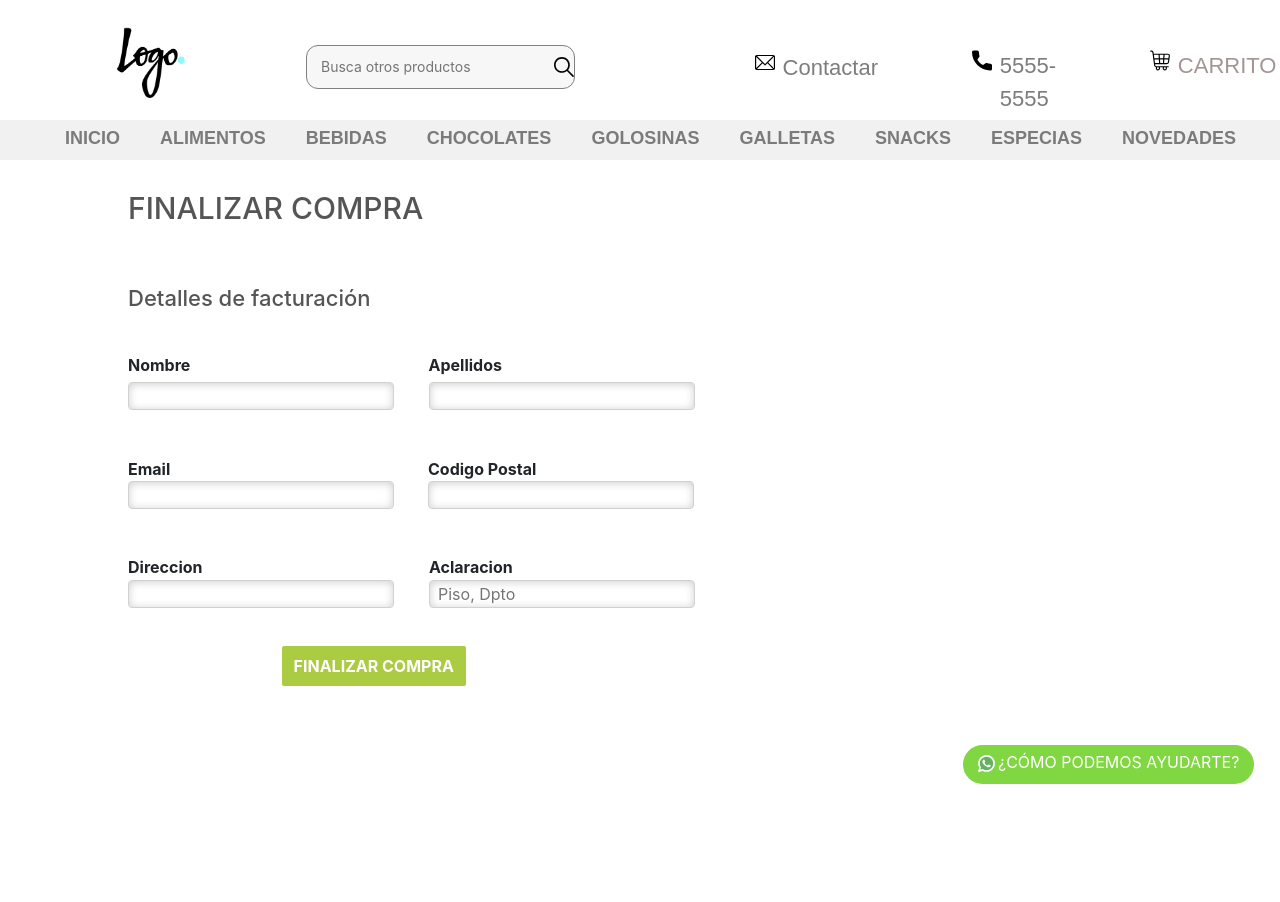
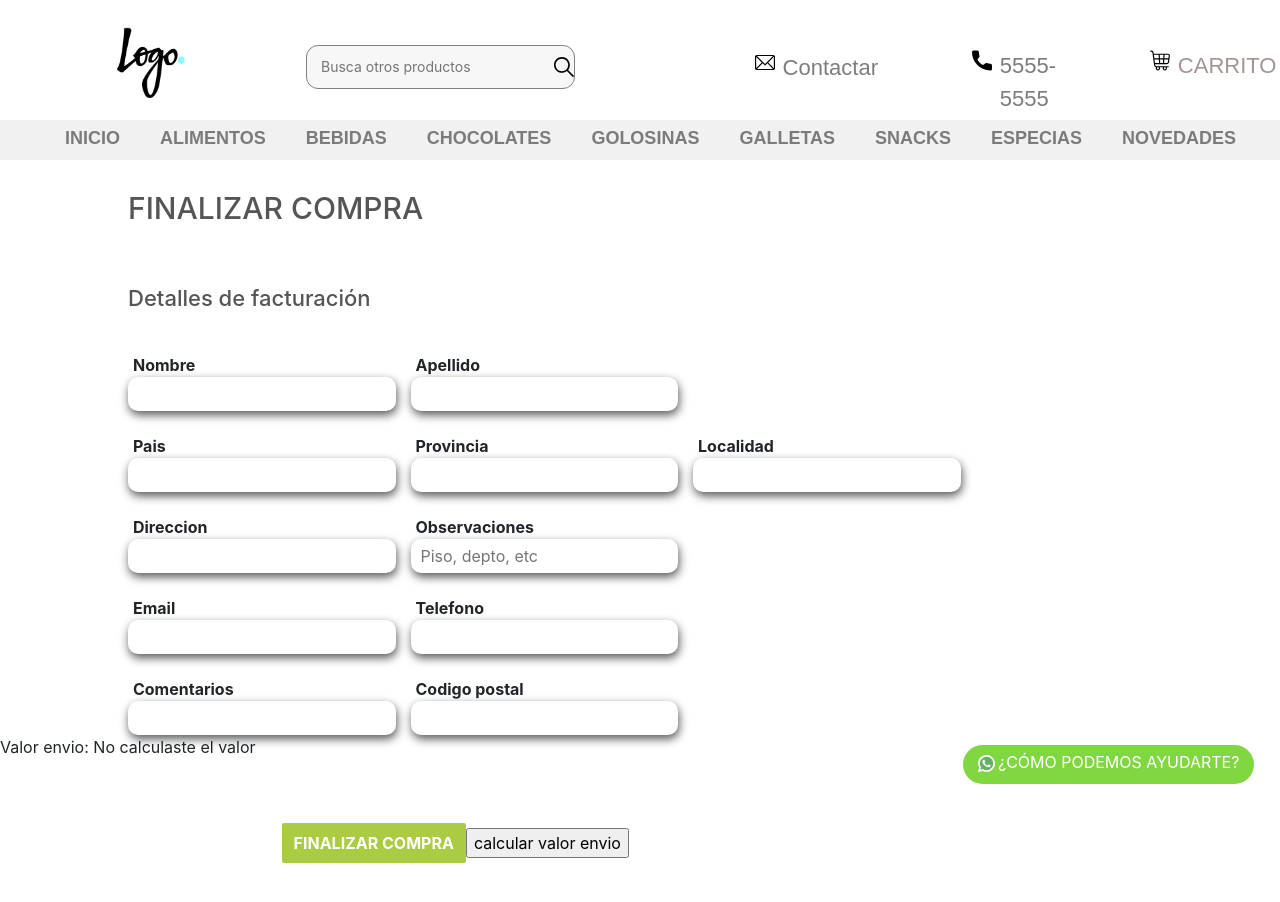
Before and after one commit to GonzaloGuasch/homestore-market, a React (Create React App) app: page /Factura in a window 1280 px wide. Shown: the top 902 px of the page. Before the commit the page ends 800 px from the top, so only its background shows below. Built offline with nearby package versions, Linux system fonts and the light colour scheme.

Commit message:
calcular envio WIP

```diff
--- a/src/components/Factura.js
+++ b/src/components/Factura.js
@@ -3,11 +3,119 @@ import Header from '../components/Header'
 import NavBar from '../components/BarraBusqueda'
 import '../css/FinalizarCompra.css'
 import Boton from '../components/WppButton'
+import axios from 'axios'
 
 export default class Factura extends React.Component{
     constructor(props) {
         super(props);
-
+        this.state = {
+            nombre: '',
+            Apellido: '',
+            pais: '',
+            provincia: '',
+            localidad: '',
+            direccion: '',
+            observaciones: '',
+            email: '',
+            telefono: '',
+            comentarios: '',
+            codigoPostal: '',
+            showError: false,
+            errorMessage: 'tusa',
+            valorEnvio: 'No calculaste el valor '
+        }
+        this.updateNombre = this.updateNombre.bind(this)
+        this.updateApellido = this.updateApellido.bind(this)
+        this.updatePais = this.updatePais.bind(this)
+        this.updateProvincia = this.updateProvincia.bind(this)
+        this.updateLocalidad = this.updateLocalidad.bind(this)
+        this.updateDireccion = this.updateDireccion.bind(this)
+        this.updateObservaciones = this.updateObservaciones.bind(this)
+        this.updateEmail = this.updateEmail.bind(this)
+        this.updateTel = this.updateTel.bind(this)
+        this.updateComentario = this.updateComentario.bind(this)
+        this.calcularValor = this.calcularValor.bind(this)
+        this.updateCodigoPostal = this.updateCodigoPostal.bind(this)
+    }
+    calcularValor2(){
+        axios.defaults.withCredentials = true
+        axios('https://api.andreani.com/v1/tarifas?cpDestino=' + this.state.codigoPostal + '&contrato=300006611&sucursalOrigen=AR-B&bultos[0][valorDeclarado]=1200&bultos[0][volumen]=200&bultos[0][kilos]=1.3', {
+            method: 'GET',
+            headers: {
+              'Access-Control-Allow-Origin': '*',
+              'Access-Control-Allow-Headers': 'Origin, X-Requested-With, Content-Type, Accept'
+            }
+          }).then(response => { console.log(response)
+          })
+    }
+    calcularValor(){
+        axios({
+            method: 'post',
+            url: 'https://www6.oca.com.ar/PlataformaEnvios/Home/ObtenerPrecioEnvio',
+            headers: {},
+            data: {
+                    "peso": "1",
+                    "volumen":"0.001",
+                    "cpOrigen":"1878",
+                    "cpDestino":"1878",
+                    "idOperativa":"302969"
+                    }
+        }).then(res => console.log(res))
+    }
+    updateCodigoPostal(e){
+        this.setState({
+            codigoPostal: e.target.value
+        })
+    }
+    updateComentario(e){
+        this.setState({
+            comentarios: e.target.value
+        })
+    }
+    updateTel(e){
+        this.setState({
+            telefono: e.target.value
+        })
+    }
+    updateEmail(e) {
+        this.setState({
+            email: e.target.value
+        })
+    }
+    updateObservaciones(e){
+        this.setState({
+            observaciones: e.target.value
+        })
+    }
+    updateDireccion(e){
+        this.setState({
+            direccion: e.target.value
+        })
+    }
+    updateLocalidad(e){
+        this.setState({
+            localidad: e.target.value
+        })
+    }
+    updateProvincia(e){
+        this.setState({
+            provincia: e.target.value
+        })
+    }
+    updatePais(e){
+        this.setState({
+            pais: e.target.value
+        })
+    }
+    updateApellido(e){
+        this.setState({
+            apellido: e.target.value
+        })
+    }
+    updateNombre(e){
+        this.setState({
+            nombre: e.target.value
+        })
     }
 
     render() {
@@ -21,42 +129,99 @@ export default class Factura extends React.Component{
                 <div className="detalles-compra">
                     Detalles de facturación
                 </div>
-                 <div className="nombre-apellido-container">
-                    <div className="box-title">
-                        <div className="nombre-apellido">Nombre </div>
-                        <div><input type="text" className="input"/></div>
+                    <div className="datos-container">
+                        <div className="fila-container">
+                            <div className="fila-uno-container">
+                            <div className="texto-factura-info">Nombre</div>
+                            <div><input type="text" className="box-shadow"
+                                        onChange={this.updateNombre}
+                                        value={this.state.nombre}>
+                                        </input></div>
                             </div>
                             <div>
-                        <div className="nombre-apellido">Apellidos </div>
-                        <div><input type="text" className="input"/></div>
+                                <div className="texto-factura-info">Apellido</div>
+                                <div><input type="text" className="box-shadow"
+                                            onChange={this.updateApellido}
+                                            value={this.state.apellido}>
+                                            </input></div>
                             </div>
                         </div>
-                <div className="nombre-apellido-container">
-                    <div className="box-tittle"></div>
+                        <div className="fila-container" id="segunda-fila">
+                            <div className="fila-uno-container">
+                                <div className="texto-factura-info">Pais</div>
+                                <div><input type="text" className="box-shadow"
+                                            onChange={this.updatePais}
+                                            value={this.state.pais}>
+                                    </input></div>
+                            </div>
+                            <div className="fila-uno-container">
+                                <div className="texto-factura-info">Provincia</div>
+                                <div><input type="text" className="box-shadow"
+                                            onChange={this.updateProvincia}
+                                            value={this.state.provincia}>
+                                    </input></div>
+                            </div>
+                            <div>
+                                <div className="texto-factura-info">Localidad</div>
+                                <div><input type="text" className="box-shadow"
+                                            onChange={this.updateLocalidad}
+                                            value={this.state.localidad}>
+                                                </input></div>
+                            </div>
 
                         </div>
-                    <div className="box-email">
+                        <div className="fila-container" id="segunda-fila">
+                            <div className="fila-uno-container">
+                                <div className="texto-factura-info">Direccion</div>
+                                <div><input type="text" className="box-shadow"
+                                            onChange={this.updateDireccion}
+                                            value={this.state.direccion}
+                                            ></input></div>
+                            </div>
                             <div>
-                            <div className="email">Email </div>
-                            <div><input type="text" className="input"/></div>
-                        </div>
-                        <div className="inputs">
-                            <div className="email">Codigo Postal</div>
-                            <div><input type="text" className="input"/></div>
+                                <div className="texto-factura-info">Observaciones</div>
+                                <div><input type="text" placeholder="Piso, depto, etc" className="box-shadow"
+                                            onChange={this.updateObservaciones}
+                                            value={this.state.observaciones}
+                                            ></input></div>
                             </div>
                         </div>
-                    <div className="box-email">
-                            <div className="direccion">
-                                <div className="email">Direccion </div>
-                                <div><input type="text" className="input"/></div>
+                        <div className="fila-container" id="segunda-fila">
+                            <div className="fila-uno-container">
+                                <div className="texto-factura-info">Email</div>
+                                <div><input type="text" className="box-shadow"
+                                            onChange={this.updateEmail}
+                                            value={this.state.email}>
+                                            </input></div>
                             </div>
-                            <div className="aclaracion">
-                            <div className="email">Aclaracion</div>
-                            <div><input type="text" className="input" placeholder="Piso, Dpto"/></div>
+                            <div>
+                                <div className="texto-factura-info">Telefono</div>
+                                <div><input type="text" className="box-shadow"
+                                            onChange={this.updateTel}
+                                            value={this.state.telefono}>
+                                            </input></div>
                             </div>
                         </div>
-
+                        <div className="fila-container" id="segunda-fila">
+                            <div className="fila-uno-container">
+                                <div className="texto-factura-info">Comentarios</div>
+                                <div><input type="text" className="box-shadow"
+                                            onChange={this.updateComentario}
+                                            value={this.state.comentarios}>
+                                                </input></div>
+                            </div>
+                            <div>
+                                <div className="texto-factura-info">Codigo postal</div>
+                                <div><input type="text" className="box-shadow"
+                                            onChange={this.updateCodigoPostal}
+                                            value={this.state.codigoPostal}></input></div>
+                            </div>
+                        </div>
+                    </div>
+                <div>Valor envio: {this.state.valorEnvio}</div>
+                { this.state.showError && <div>{this.state.errorMessage}</div>}
                 <input type="button" value="FINALIZAR COMPRA" className="finalizar-compra-button"/>
+                <input type="button" value="calcular valor envio" onClick={this.calcularValor}/>
                 <Boton></Boton>
                 </div>
 
--- a/src/css/FinalizarCompra.css
+++ b/src/css/FinalizarCompra.css
@@ -14,55 +14,14 @@
     font-weight: 550;
 }
 
-.nombre-apellido-container{
-    display: flex;
-    margin-left: 10%;
-    margin-top: 3%;
-}
-
-.nombre-apellido{
-    font-weight: 700;
-    margin-bottom: 2%;
-}
-
-.box-title{
-    margin-right: 3%;
-
-}
-
-.email{
-    margin-top: 3%;
-    margin-bottom: 0.2%;
-    font-weight: 700;
-
-}
-
-.box-email{
-    margin-left: 10%;
-    display: flex;
-}
-
-.input{
-  background: #fff;
-  color: #525865;
-  border-radius: 4px;
-  border: 1px solid #d1d1d1;
-  box-shadow: inset 0px 1px 8px rgba(0, 0, 0, 0.2);
-  transition: .18s ease-out;
-  padding-left: 8px;
-  padding-right: 8px;
-}
-
-input:hover {
-    box-shadow: inset 1px 2px 8px rgba(0, 0, 0, 0.02);
-  }
 
 .finalizar-compra-button{
     color: white;
     background-color: #abcb42;
     border-style: none;
-    margin-top: 3%;
+    margin-top: 5%;
     margin-left: 22%;
+    margin-bottom: 4%;
     border-radius: 2px;
     padding: 8px 12px 8px 12px;
     font-weight: 650;
@@ -73,15 +32,37 @@ input:hover {
     background-color: #3c6b33;
 }
 
-.inputs{
-    margin-left: 34px;
+.datos-container{
+    margin-left: 10%;
+    margin-top: 3%;
 }
 
-.direccion{
-    margin-top: 38px;
+.fila-container{
+    display: flex;
 }
 
-.aclaracion{
-    margin-top: 38px;
-    margin-left: 35px;
+.fila-uno-container{
+    margin-right: 3%;
 }
+
+#segunda-fila{
+    margin-top: 2%;
+}
+
+.texto-factura-info{
+    font-weight: 700;
+    margin-left: 2%;
+}
+
+.box-shadow{
+    -webkit-box-shadow: 1px 4px 10px 0px rgba(0,0,0,0.66);
+    -moz-box-shadow: 1px 4px 10px 0px rgba(0,0,0,0.66);
+    box-shadow: 1px 4px 10px 0px rgba(0,0,0,0.66);
+
+    border-style: none;
+    padding-left: 4%;
+    padding-top: 2%;
+    padding-bottom: 2%;
+    padding-right: 4%;
+    border-radius: 10px;
+}
```
Lines whose indentation alone changed are shown as unchanged.
